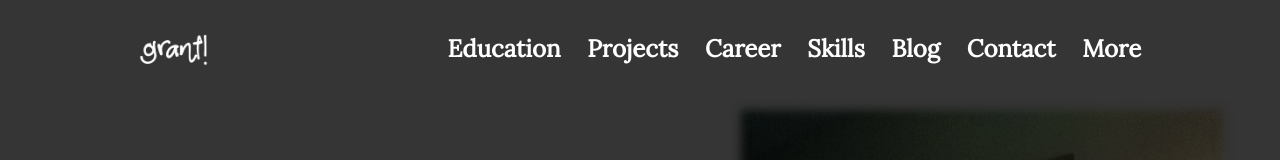
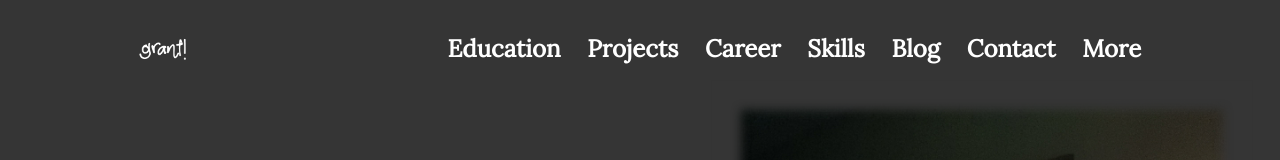
Before and after one commit to grrrrnt/personal-website, a React (Create React App) app: page / in a window 1280 px wide. Shown: the top 160 px of the page. Built offline with nearby package versions, Linux system fonts and the light colour scheme; some icons are missing; a web font is replaced by a local one.

Commit message:
Made some navbar buttons interactive

```diff
--- a/src/components/navbar/Navbar.css
+++ b/src/components/navbar/Navbar.css
@@ -26,18 +26,46 @@
     justify-content: flex-start;
 }
 
-.navbar-logo {
-    height: 140%;
+.navbar-logo-button {
+    height: 100%;
     object-fit: contain;
+    background-color: transparent;
+    outline: none;
+    border: none;
+    cursor: pointer;
 }
 
-.socials {
+.navbar-logo {
+    height: 100%;
+}
+
+.navbar-logo:hover {
+    filter: brightness(120%) sepia(30) saturate(120) hue-rotate(150deg);
+}
+
+.socials-1, .socials-2, .socials-3, .socials-4 {
     cursor: pointer;
     flex: 1;
     height: 30%;
     width: 30%;
     object-fit: contain;
     color: white;
+}
+
+.socials-1:hover {
+    filter: brightness(70%) sepia(60) saturate(50) hue-rotate(15deg);
+}
+
+.socials-2:hover {
+    filter: brightness(100%) sepia(10) saturate(50) hue-rotate(0deg);
+}
+
+.socials-3:hover {
+    filter: brightness(20%) sepia(60) saturate(50) hue-rotate(-15deg);
+}
+
+.socials-4:hover {
+    filter: brightness(90%) sepia(60) saturate(30) hue-rotate(55deg);
 }
 
 .navbar-right {
--- a/src/components/navbar/Navbar.jsx
+++ b/src/components/navbar/Navbar.jsx
@@ -3,20 +3,25 @@ import "./Navbar.css"
 import grant_logo from "../../img/grant_logo_white.png"
 import { Icon } from '@iconify/react';
 
-function handleClick() {
-    console.log('in cardClick');
-}
+const scrollToTop = () => {
+    window.scrollTo({
+        top: 0,
+        behavior: 'smooth'
+    });
+};
 
 const Navbar = () => {
   return (
     <nav className="navbar">
         <div className="navbar-wrapper">
             <div className="navbar-left">
-                <img className="navbar-logo" src={grant_logo} alt=""/>
-                <Icon className="socials" icon="akar-icons:linkedin-fill" onClick={() => { window.open("https://www.linkedin.com/in/grantleeyx/", "_blank") }} />
-                <Icon className="socials" icon="akar-icons:github-fill" onClick={() => { window.open("https://github.com/grrrrnt", "_blank") }} />
-                <Icon className="socials" icon="akar-icons:instagram-fill" onClick={() => { window.open("https://www.instagram.com/grrrr_nt", "_blank") }} />
-                <Icon className="socials" icon="akar-icons:spotify-fill" onClick={() => { window.open("https://smarturl.it/music-by-grant", "_blank") }} />
+                <button onClick={scrollToTop} className="navbar-logo-button">
+                    <img className="navbar-logo" src={grant_logo} alt=""/>
+                </button>
+                <Icon className="socials-1" icon="akar-icons:linkedin-fill" onClick={() => { window.open("https://www.linkedin.com/in/grantleeyx/", "_blank") }} />
+                <Icon className="socials-2" icon="akar-icons:github-fill" onClick={() => { window.open("https://github.com/grrrrnt", "_blank") }} />
+                <Icon className="socials-3" icon="akar-icons:instagram-fill" onClick={() => { window.open("https://www.instagram.com/grrrr_nt", "_blank") }} />
+                <Icon className="socials-4" icon="akar-icons:spotify-fill" onClick={() => { window.open("https://smarturl.it/music-by-grant", "_blank") }} />
             </div>
             <div className="navbar-right">
                 <h2 className="navbar-right-item">Education</h2>
```
